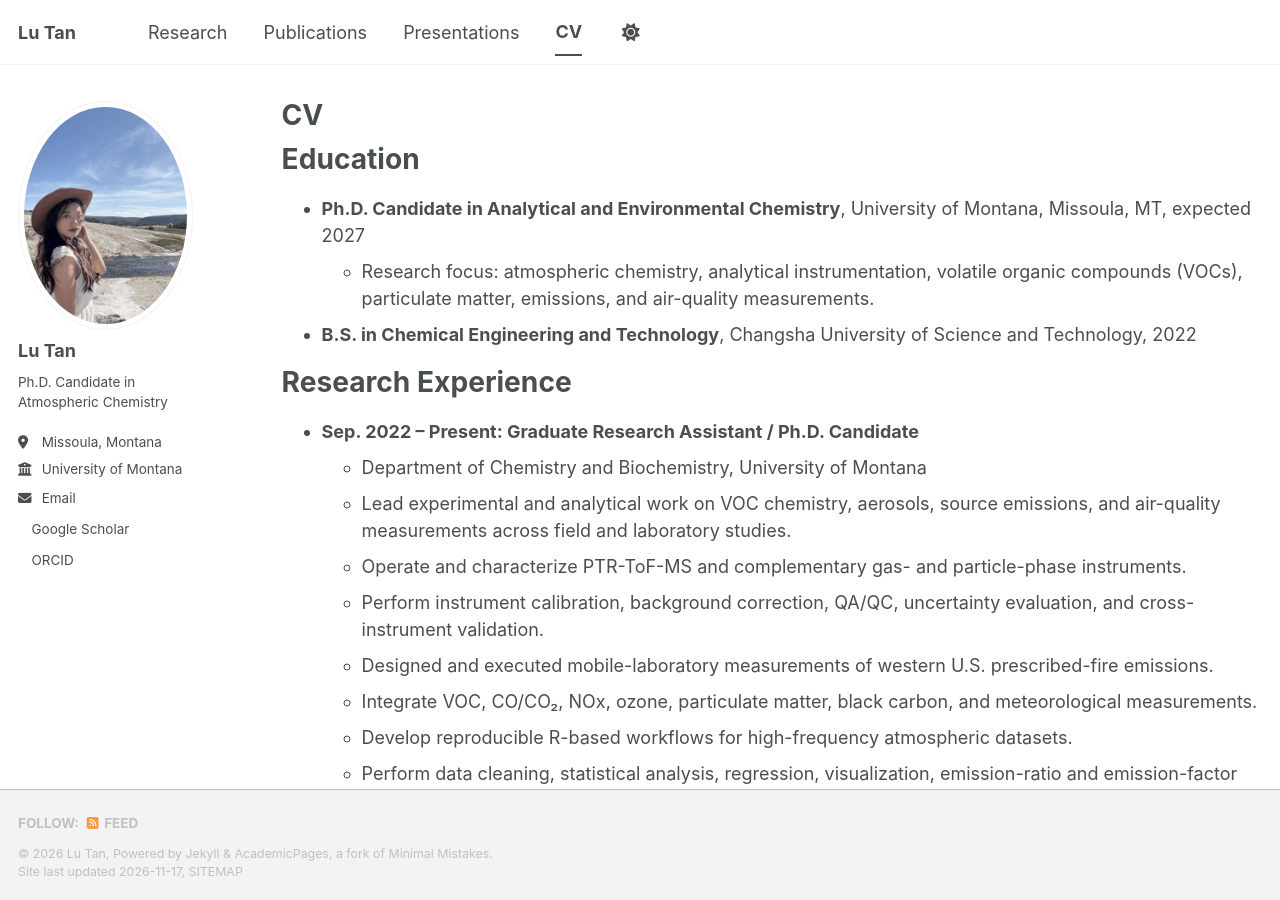
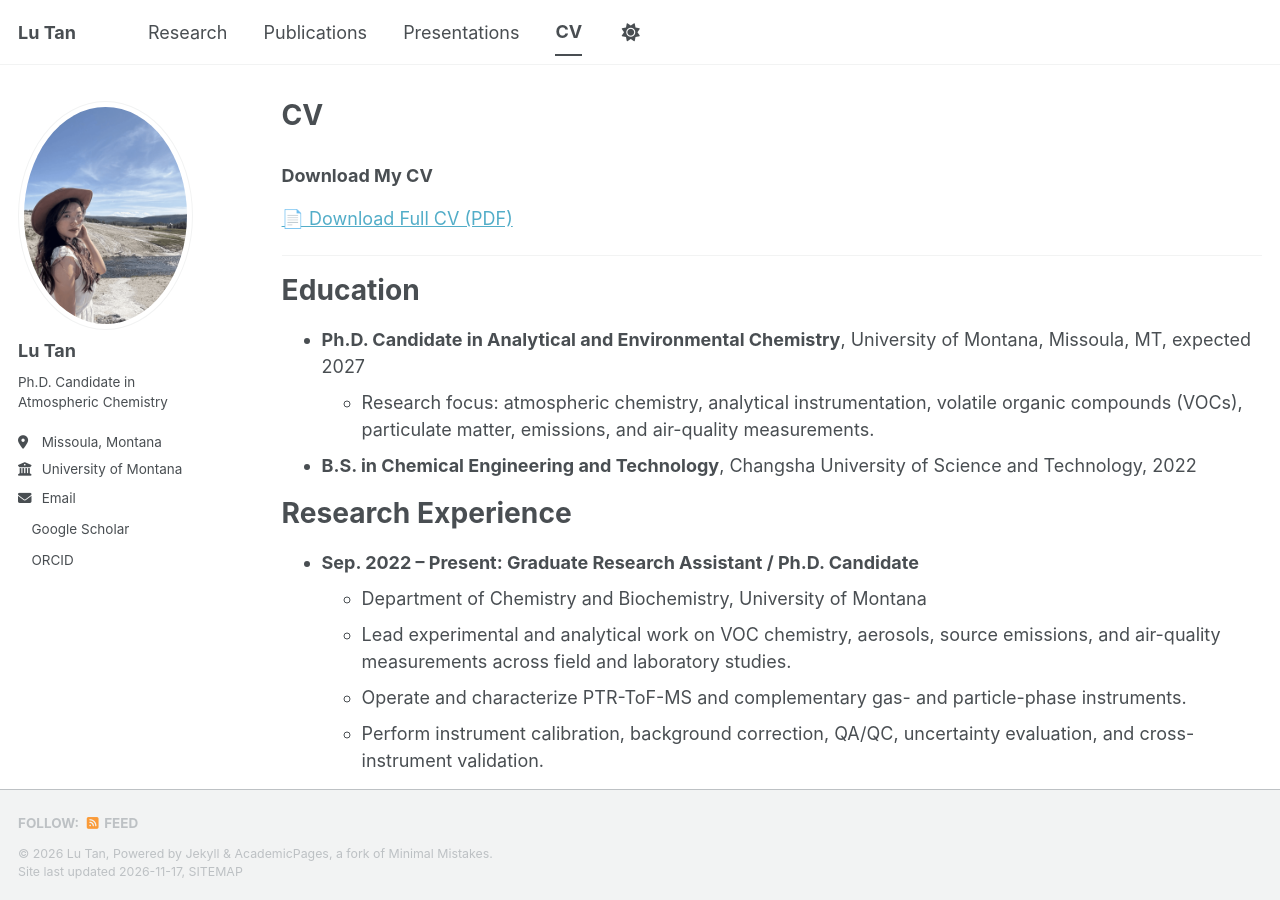
Before and after one commit to lulutan0122/lutan.github.io, a Jekyll site: the page built from _pages/cv.md, in a window 1280 px wide and 900 px high. Built offline with Jekyll 4.4.1, drawn with Linux system fonts in a browser that asks for light colours; a style sheet for code colours, icons or effects is not loaded.

Commit message:
Update cv.md

```diff
--- a/_pages/cv.md
+++ b/_pages/cv.md
@@ -7,6 +7,11 @@ redirect_from:
   - /resume
 ---
 
+### Download My CV
+
+[📄 Download Full CV (PDF)]({{ base_path }}/files/Lu_Tan_CV.pdf)
+
+---
 {% include base_path %}
 
 Education
```
